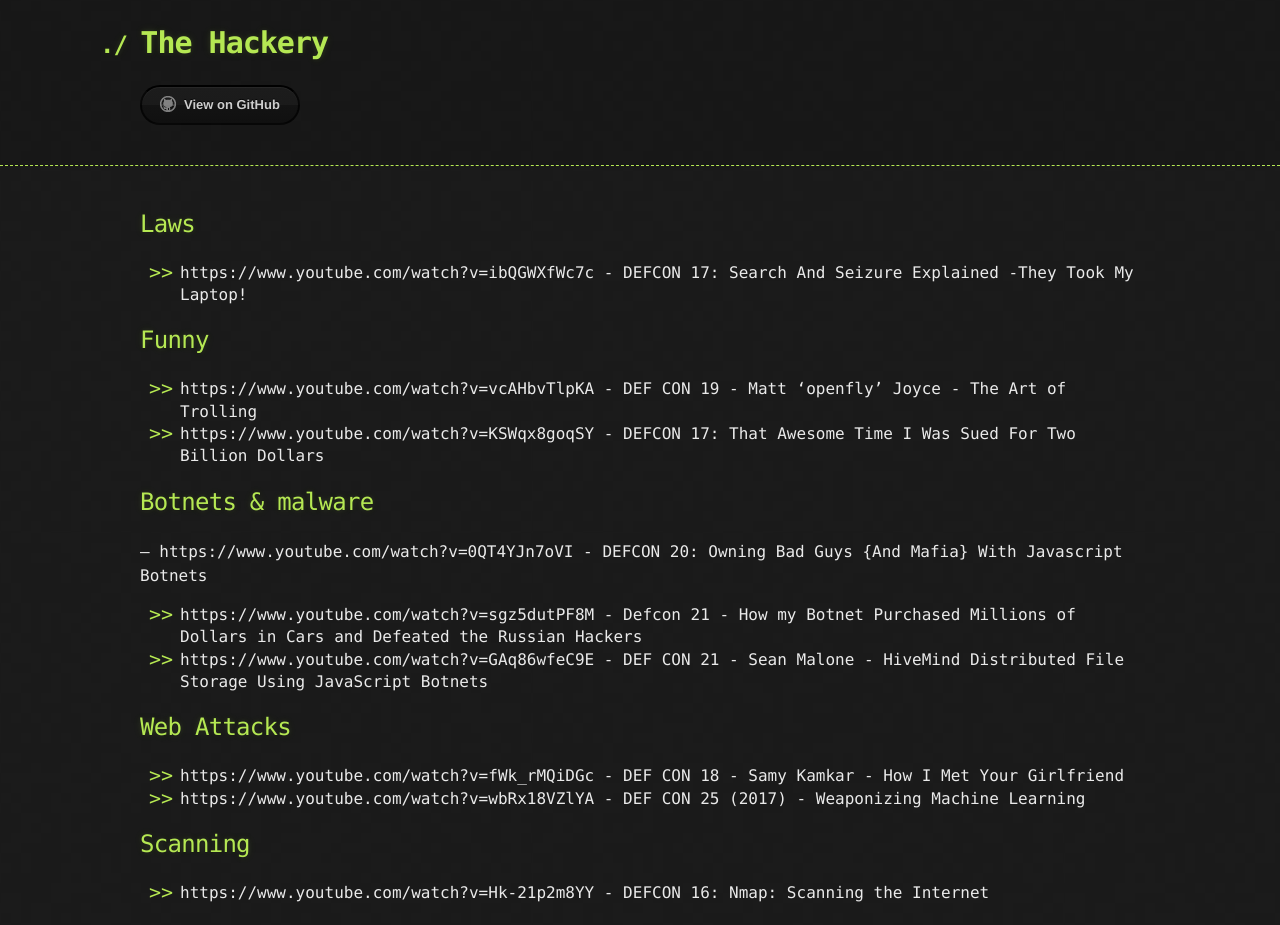
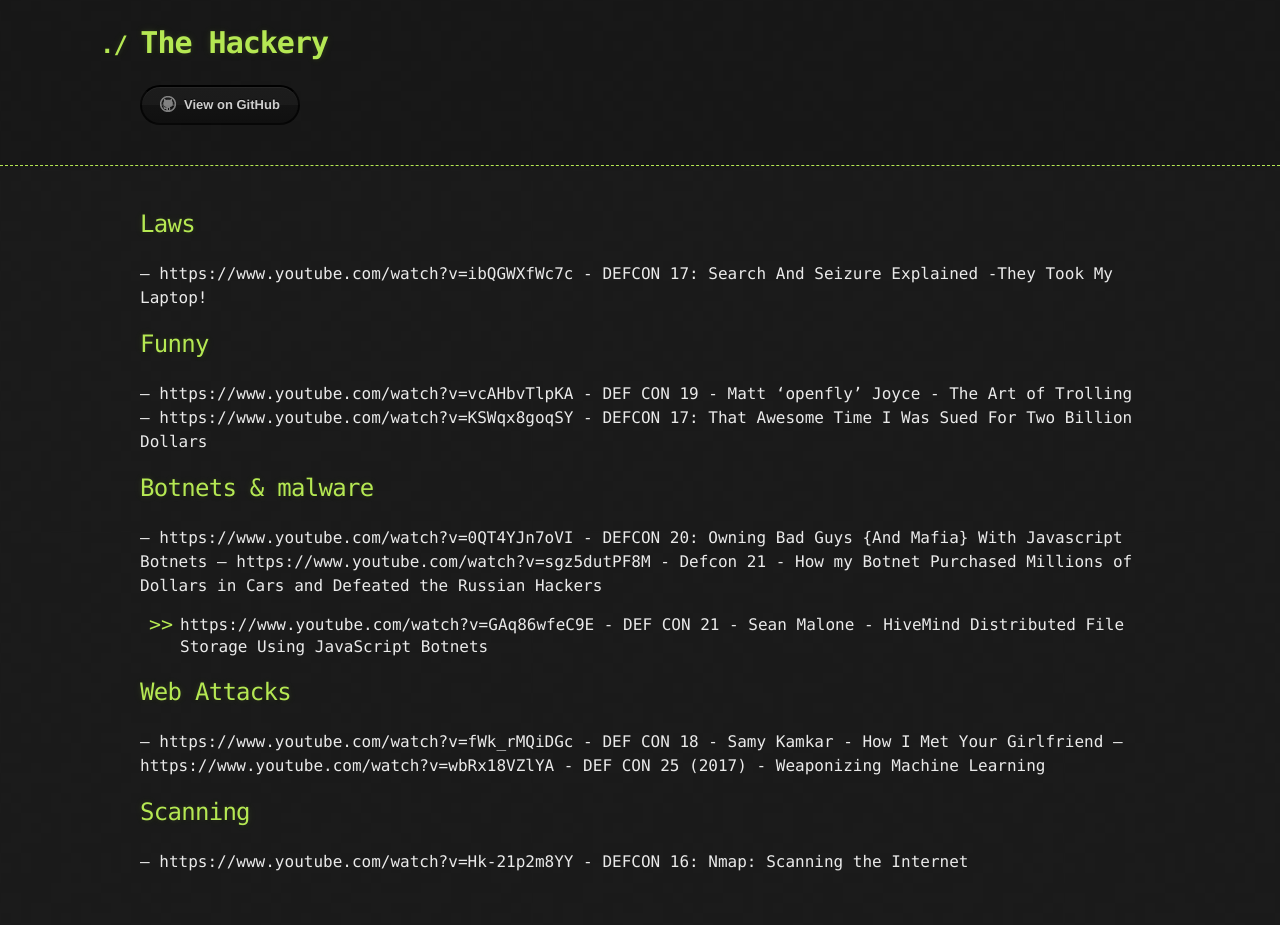
Before and after one commit to The-Hackery/The-hackery, a Jekyll site: the page built from defcon/defcon.md, in a window 1280 px wide. Built offline with Jekyll 4.4.1, drawn with Linux system fonts in a browser that asks for light colours; the repository's description, which GitHub fills in, is left out; our own code applies the rules of GitHub Pages for plain Markdown files; after the commit the page ends 900 px from its top, so only the background shows below that.

```diff
--- a/defcon/defcon.md
+++ b/defcon/defcon.md
@@ -3,21 +3,21 @@ layout: default
 ---
 
 ## Laws
-- https://www.youtube.com/watch?v=ibQGWXfWc7c -  DEFCON 17: Search And Seizure Explained -They Took My Laptop!
+-- https://www.youtube.com/watch?v=ibQGWXfWc7c -  DEFCON 17: Search And Seizure Explained -They Took My Laptop!
 
 ## Funny
-- https://www.youtube.com/watch?v=vcAHbvTlpKA - DEF CON 19 - Matt 'openfly' Joyce - The Art of Trolling
-- https://www.youtube.com/watch?v=KSWqx8goqSY - DEFCON 17: That Awesome Time I Was Sued For Two Billion Dollars
+-- https://www.youtube.com/watch?v=vcAHbvTlpKA - DEF CON 19 - Matt 'openfly' Joyce - The Art of Trolling
+-- https://www.youtube.com/watch?v=KSWqx8goqSY - DEFCON 17: That Awesome Time I Was Sued For Two Billion Dollars
 
 
 ## Botnets & malware
 -- https://www.youtube.com/watch?v=0QT4YJn7oVI - DEFCON 20: Owning Bad Guys {And Mafia} With Javascript Botnets
-- https://www.youtube.com/watch?v=sgz5dutPF8M - Defcon 21 - How my Botnet Purchased Millions of Dollars in Cars and Defeated the Russian Hackers
+-- https://www.youtube.com/watch?v=sgz5dutPF8M - Defcon 21 - How my Botnet Purchased Millions of Dollars in Cars and Defeated the Russian Hackers
 - https://www.youtube.com/watch?v=GAq86wfeC9E - DEF CON 21 - Sean Malone - HiveMind Distributed File Storage Using JavaScript Botnets
 
 ## Web Attacks
-- https://www.youtube.com/watch?v=fWk_rMQiDGc - DEF CON 18 - Samy Kamkar - How I Met Your Girlfriend
-- https://www.youtube.com/watch?v=wbRx18VZlYA - DEF CON 25 (2017) - Weaponizing Machine Learning
+-- https://www.youtube.com/watch?v=fWk_rMQiDGc - DEF CON 18 - Samy Kamkar - How I Met Your Girlfriend
+-- https://www.youtube.com/watch?v=wbRx18VZlYA - DEF CON 25 (2017) - Weaponizing Machine Learning
 
 ## Scanning
-- https://www.youtube.com/watch?v=Hk-21p2m8YY - DEFCON 16: Nmap: Scanning the Internet
+-- https://www.youtube.com/watch?v=Hk-21p2m8YY - DEFCON 16: Nmap: Scanning the Internet
```
